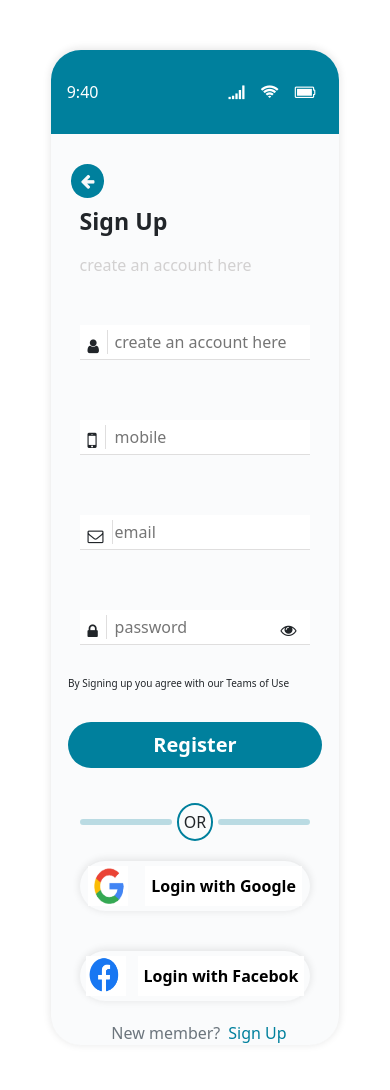
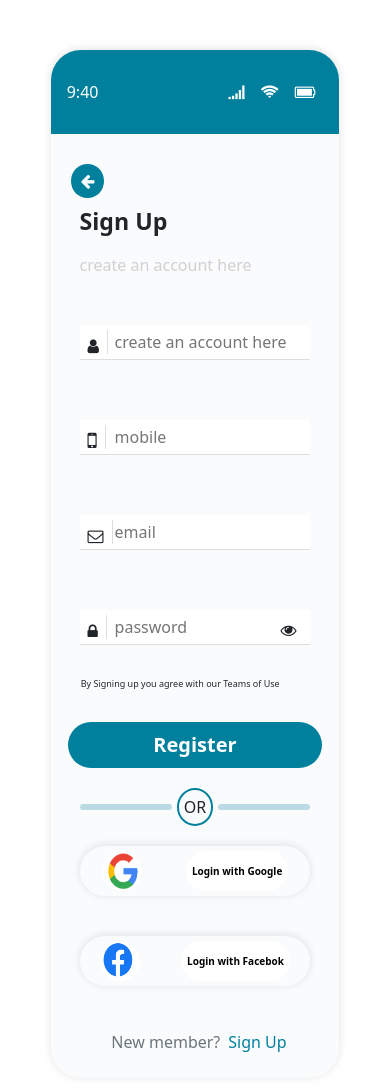
Before and after one commit to narges-jafari/Project, a React (Create React App) app: page /SignUp in a window 390 px wide. Shown: the top 1090 px of the page. Built offline with nearby package versions, Linux system fonts and the light colour scheme.

Commit message:
add some changes

```diff
--- a/package.json
+++ b/package.json
@@ -10,6 +10,7 @@
     "bootstrap": "^5.2.0",
     "font-awesome": "^4.7.0",
     "react": "^18.2.0",
+    "react-context-hook": "^3.0.7",
     "react-dom": "^18.2.0",
     "react-router-dom": "^6.3.0",
     "react-scripts": "5.0.1",
--- a/src/assets/styles/SignUp.module.css
+++ b/src/assets/styles/SignUp.module.css
@@ -46,8 +46,9 @@
 }
 
 .spanCss{
-    width:100%;
-    padding: 1px 30px 1px 0px;
+    width:90%;
+    margin:2px auto;
+    font-size:13px
 }
 
 .btnRegister{
@@ -127,7 +128,9 @@
 
 .pic{
     width:40px;
-    height:40px
+    height:40px;
+    border-radius: 30px;
+
 }
 
 .btnLogin{
@@ -135,6 +138,7 @@
 background-color: white;
 font-size:16px;
 font-weight: bold;
+border-radius: 30px;
 }
 
 @media screen and (max-width: 570px) {
@@ -170,10 +174,14 @@ font-weight: bold;
     }
 
     .spanCss{
-        font-size:10px;
+        font-size:9px;
     }
     .hrCss{
         width:40%
     }
 
+    .btnLogin{
+        font-size: 10px;
+    }
+
 }
--- a/src/components/SignUp.jsx
+++ b/src/components/SignUp.jsx
@@ -2,7 +2,6 @@ import React, { useState } from 'react'
 import styles from '../assets/styles/SignUp.module.css'
 import icon1 from '../assets/img/google.PNG'
 import icon2 from '../assets/img/facebook.PNG'
-import 'react-toastify/dist/ReactToastify.css'
 const SignUp = () => {
   const [name, setName] = useState('')
   const [mobile, setMobile] = useState('')
@@ -67,7 +66,8 @@ const SignUp = () => {
 
   const handleSubmit = async (e) => {
     e.preventDefault()
-    try {const res = await fetch('https://dummyjson.com/users/add', {
+    try {
+      const res = await fetch('https://dummyjson.com/users/add', {
         method: 'POST',
         headers: { 'Content-Type': 'application/json' },
         body: JSON.stringify({
@@ -179,7 +179,7 @@ const SignUp = () => {
           <button className={styles.btnLogin}>Login with Facebok</button>
         </div>
 
-        <div className='d-flex flex-row flex-w-rap justify-content-center'>
+        <div className='d-flex flex-row flex-w-rap justify-content-center my-4'>
           <span className='text-secondary px-2'>New member?</span>
           <span style={{ color: '#00809d' }}>Sign Up</span>
         </div>
```
Also changed, not shown: src/pages/SignupPage.jsx (line endings or trailing spaces), 1 other file (tests, documents, lock files or other folders).
